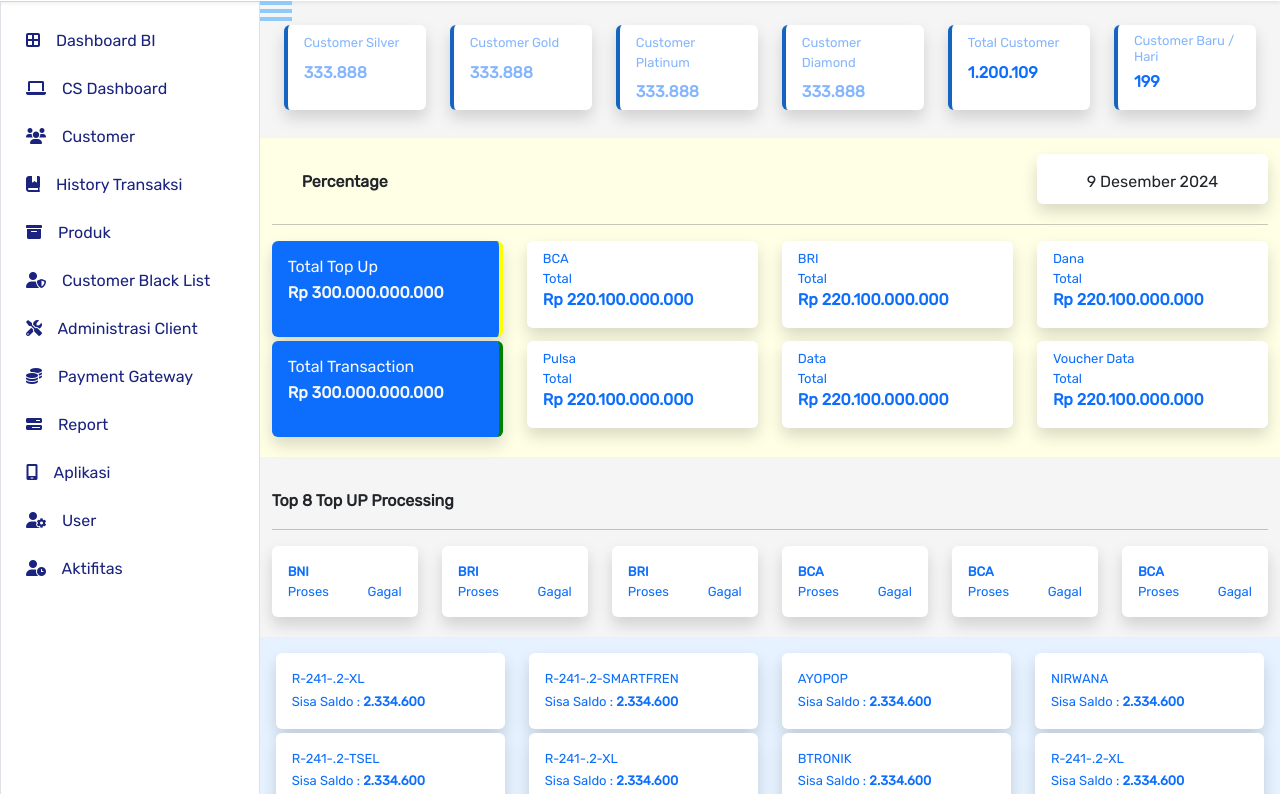
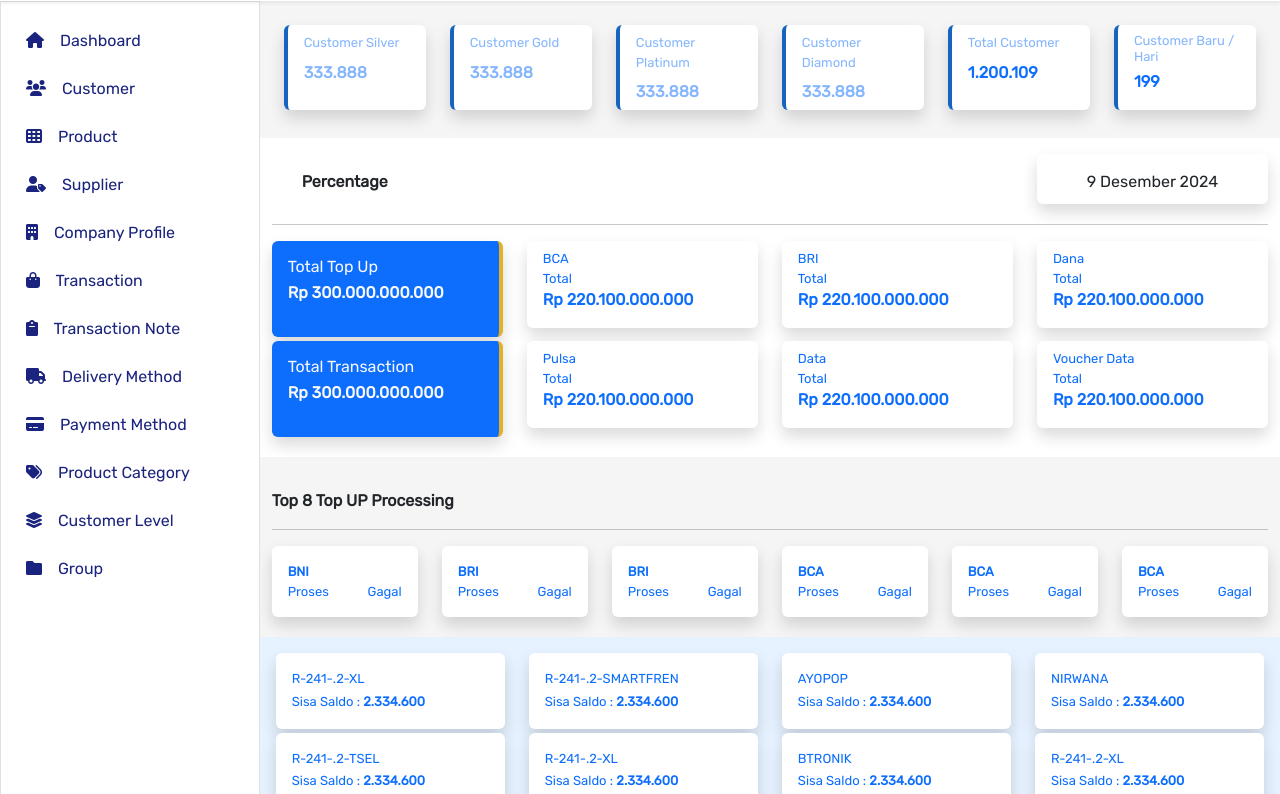
Before and after one commit to Roichatulj14/Dashboard-BI, a plain HTML site: page index.html in a window 1280 px wide. Shown: the part 68-862 px from the top of the page. Drawn offline with nearby package versions, Linux system fonts and the light colour scheme.

Commit message:
update style

```diff
--- a/index.html
+++ b/index.html
@@ -18,9 +18,9 @@
     <nav class="navigation navbar bg-white shadow-sm">
         <div class="container-fluid position-fix">
           <a class="navbar-brand" href="#">
-            <img src="/assets/ikonlangitpay.png" alt="icon LangitPay" width="40" height="40" class="d-inline-block align-text-top">
-            <img src="/assets/langitpay.png" alt="LangitPay" width="100" height="20" class="d-inline-block align-text-bottom">
-            Dashboard BI
+            <img src="assets/ikonlangitpay.png" alt="" width="40" height="40" class="d-inline-block align-text-top">
+            <!-- <img src="/../assets/langitpay.png" alt="" width="100" height="20" class="d-inline-block align-text-bottom"> -->
+
           </a>
           <ul class="nav justify-content-end">
             <li class="nav-item">
@@ -40,8 +40,8 @@
             </li>
             <li class="nav-item">
                 <a class="nav-link text-dark" href="#">
-                    <img class="img-profile rounded-circle" width="30" height="30" src="assets/undraw_profile.svg">
-                    <span class="mr-2 d-none d-lg-inline text-gray-600 small">Rini Putri</span>
+                    <img class="img-profile rounded-circle" width="30" height="30" src="assets/user_dev.png">
+                    <span class="mr-2 d-none d-lg-inline text-gray-600 small">Admin</span>
                 </a>
             </li>
             <li class="nav-item">
@@ -56,75 +56,75 @@
     <div class="sidenav container-fluid">
         <div class="sidebar border">
             <div class="list-item">
-                <a>
-                    <i class="icon fa-solid fa-border-all"></i>
-                    <span class="description">Dashboard BI</span>
+                <a href="index.html" class="nav-link">
+                    <i class="icon fa-solid fa-home"></i>
+                    <span class="description">Dashboard</span>
                 </a>
             </div>
             <div class="list-item">
-                <a>
-                    <i class="icon fa-solid fa-laptop"></i>
-                    <span class="description">CS Dashboard</span>
-                </a>
-            </div>
-            <div class="list-item">
-                <a>
+                <a href="page/customer/index.html" class="nav-link">
                     <i class="icon fa-solid fa-users"></i>
                     <span class="description">Customer</span>
                 </a>
             </div>
             <div class="list-item">
-                <a>
-                    <i class="icon fa-solid fa-book-bookmark"></i>
-                    <span class="description">History Transaksi</span>
+                <a href="page/product/index.html" class="nav-link">
+                    <i class="icon fa-solid fa-th"></i>
+                    <span class="description">Product</span>
                 </a>
             </div>
             <div class="list-item">
-                <a>
-                    <i class="icon fa-solid fa-box-archive"></i>
-                    <span class="description">Produk</span>
+                <a href="page/supplier/index.html" class="nav-link">
+                    <i class="icon fa-solid fa-user-tag"></i>
+                    <span class="description">Supplier</span>
                 </a>
             </div>
             <div class="list-item">
-                <a>
-                    <i class="icon fa-solid fa-user-shield"></i>
-                    <span class="description">Customer Black List</span>
+                <a href="page/company-profile/index.html" class="nav-link">
+                    <i class="icon fa-solid fa-building"></i>
+                    <span class="description">Company Profile</span>
                 </a>
             </div>
             <div class="list-item">
-                <a>
-                    <i class="icon fa-solid fa-screwdriver-wrench"></i>
-                    <span class="description">Administrasi Client</span>
+                <a href="page/transaction/index.html" class="nav-link">
+                    <i class="icon fa-solid fa-shopping-bag"></i>
+                    <span class="description">Transaction</span>
                 </a>
             </div>
             <div class="list-item">
-                <a>
-                    <i class="icon fa-solid fa-coins"></i>
-                    <span class="description">Payment Gateway</span>
+                <a href="page/transaction-note/index.html" class="nav-link">
+                    <i class="icon fa-solid fa-clipboard"></i>
+                    <span class="description">Transaction Note</span>
                 </a>
             </div>
             <div class="list-item">
-                <a>
-                    <i class="icon fa-solid fa-bars-progress"></i>
-                    <span class="description">Report</span>
+                <a href="page/delivery-method/index.html" class="nav-link">
+                    <i class="icon fa-solid fa-truck"></i>
+                    <span class="description">Delivery Method</span>
                 </a>
             </div>
             <div class="list-item">
-                <a>
-                    <i class="icon fa-solid fa-mobile-screen"></i>
-                    <span class="description">Aplikasi</span>
+                <a href="page/payment-method/index.html" class="nav-link">
+                    <i class="icon fa-solid fa-credit-card"></i>
+                    <span class="description">Payment Method</span>
                 </a>
             </div>
             <div class="list-item">
-                <a>
-                    <i class="icon fa-solid fa-user-gear"></i>
-                    <span class="description">User</span>
+                <a href="page/product-category/index.html" class="nav-link">
+                    <i class="icon fa-solid fa-tags"></i>
+                    <span class="description">Product Category</span>
                 </a>
             </div>
             <div class="list-item">
-                <a>
-                    <i class="icon fa-solid fa-user-clock"></i>
-                    <span class="description">Aktifitas</span>
+                <a href="page/customer-level/index.html" class="nav-link">
+                    <i class="icon fa-solid fa-layer-group"></i>
+                    <span class="description">Customer Level</span>
+                </a>
+            </div>
+            <div class="list-item">
+                <a href="page/group/index.html" class="nav-link">
+                    <i class="icon fa-solid fa-folder"></i>
+                    <span class="description">Group</span>
                 </a>
             </div>
         </div>
--- a/style.css
+++ b/style.css
@@ -31,7 +31,7 @@ html, body {
 }
 
 .main {
-    background-color: white;
+    background-color: #f5f5f5;
     flex-grow: 1;
 }
 
@@ -61,6 +61,8 @@ html, body {
     border-radius: 8px;
     box-sizing: border-box;
     transition: all ease-in .2s;
+    cursor: pointer;
+    color: #1565c0;
 }
 
 .sidebar .list-item:hover {
@@ -70,6 +72,7 @@ html, body {
 
 /* Toogle Menu */
 #menu-button {
+    margin: -40px 20px 20px 0px;
     width: 32px;
     position: absolute;
     overflow: hidden;
@@ -91,7 +94,7 @@ html, body {
     left: 0;
     width: 100%;
     height: 4px;
-    background-color: #90caf9;
+    background-color: #1a237e;
 }
 
 #menu-label:after, #menu-label:before {
@@ -117,7 +120,7 @@ html, body {
     top: 5px;
     right: 0;
     left: 0;
-    color: #90caf9;
+    color: #3c8ed1;
     font-size: 10px;
     font-weight: bold;
     text-align: center;
@@ -187,7 +190,7 @@ html, body {
 }
 
 .card2 {
-    background-color: #ffffe6;
+    background-color: #ffffff;
 }
 
 .card3 {
@@ -202,6 +205,7 @@ html, body {
     margin-bottom: 4px;
     padding: none;
     border-width: 4px;
+    border-color: #1565c0;
 }
 
 .card1 .card .text1 {
@@ -219,11 +223,11 @@ html, body {
 }
 
 .card2 .totaltopup {
-    border-color: yellow;
+    border-color: rgb(228, 177, 37);
 }
 
 .card2 .totaltransaction {
-    border-color: green;
+    border-color: rgb(228, 177, 37);
 }
 
 .card2 .cardpercentage {
```
Also changed, not shown: assets/user_dev.png (added).
